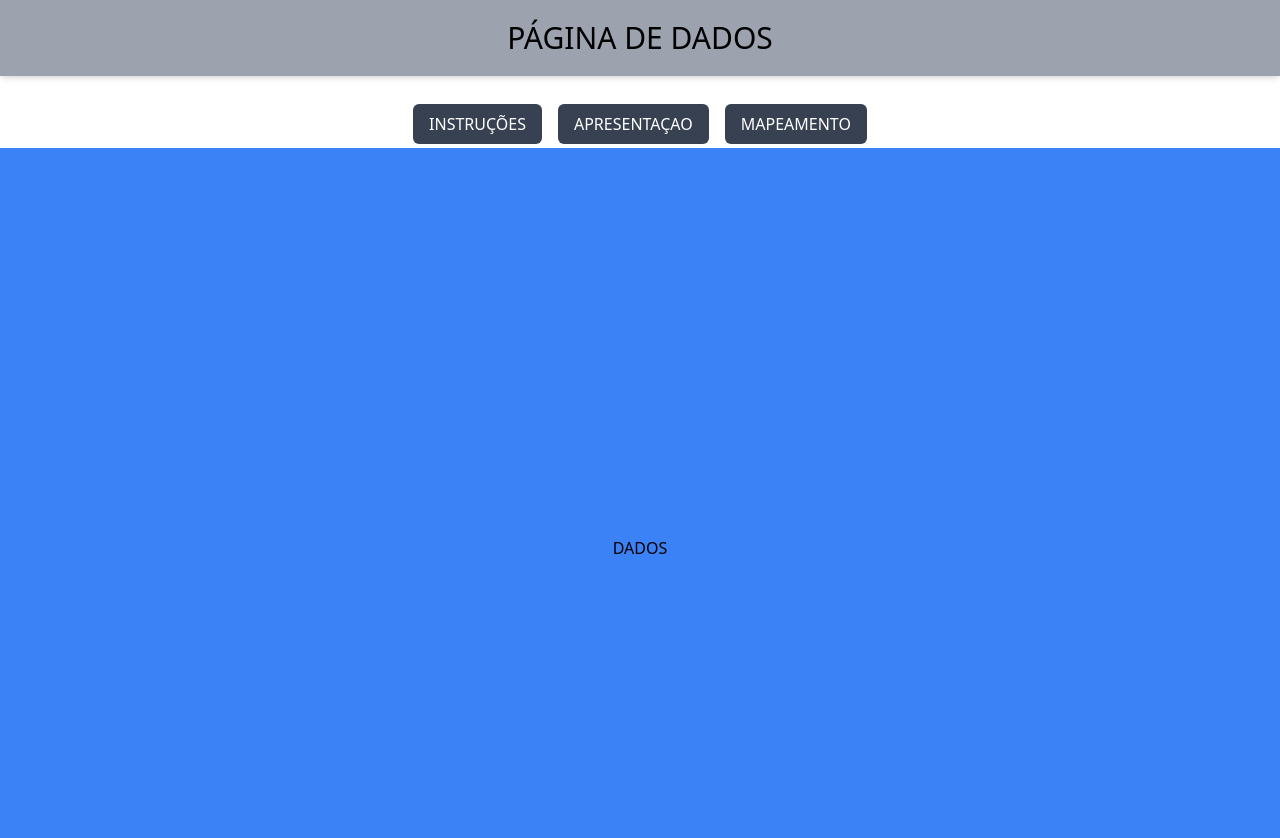
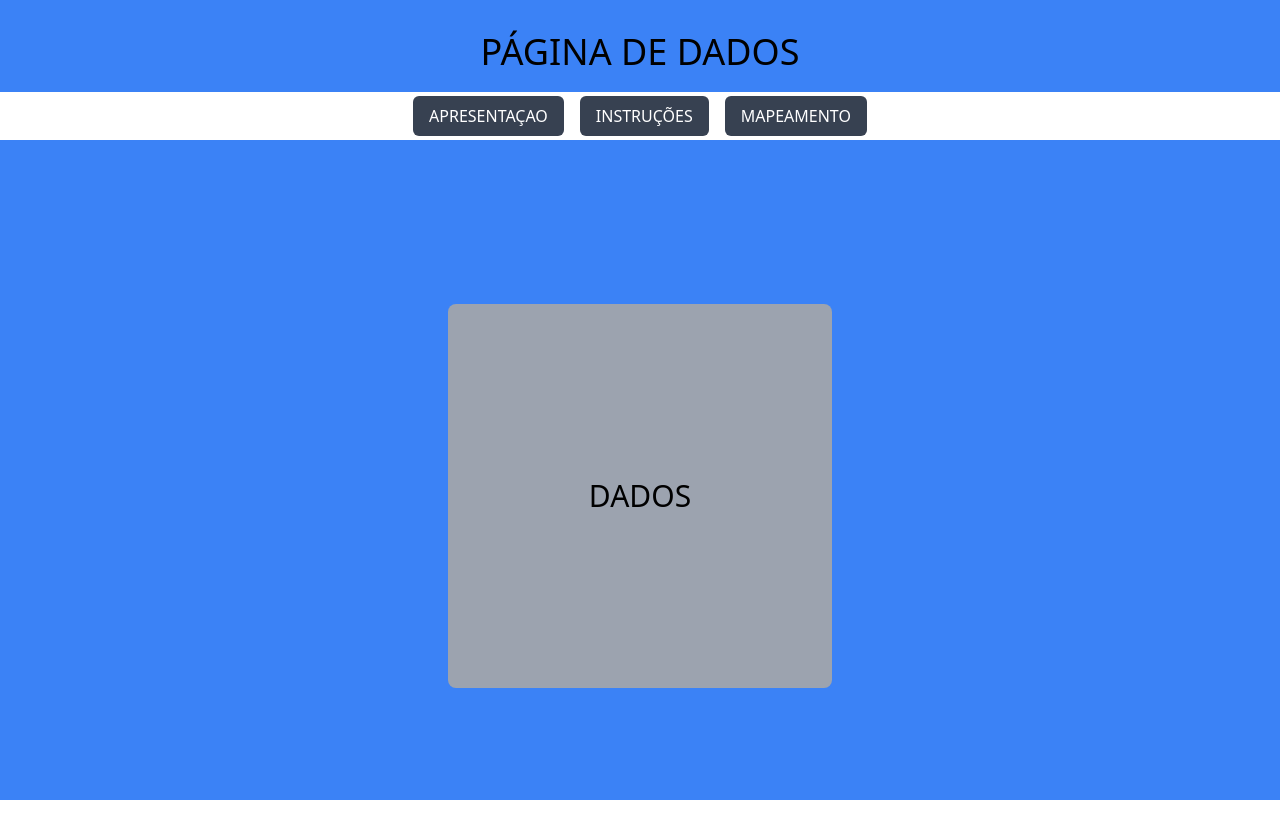
Before and after one commit to JoaoLago10/tcc-web, a React (Create React App) app in the folder front/: page /telaDados in a window 1280 px wide. Shown: the top 838 px of the page. After the commit the page ends 800 px from the top, so only its background shows below. Built offline with nearby package versions, Linux system fonts and the light colour scheme.

Commit message:
padronização header e main section

```diff
--- a/front/src/layout/TelaApresentação/HeaderApresentaçao.tsx
+++ b/front/src/layout/TelaApresentação/HeaderApresentaçao.tsx
@@ -4,11 +4,11 @@ import { BotaoInstrucoes,  BotaoDados, BotaoMapeamento } from '../../components/
 const HeaderApresentaçao: React.FC = () => {
   return (
      <>
-       <h1 className="text-center text-black mt-8 text-4xl">
-        APRESENTAÇÃO DO PROJETO
-       </h1>
-       <div className="w-full  bg-gray-400 h-12 mt-5 flex items-center justify-center">
-         <div className="flex space-x-4">
+      <h1 className="text-center text-black mt-8 text-4xl">
+        APRESENTAÇÃO
+      </h1>
+      <div className="w-full bg-white h-12 mt-5 flex items-center justify-center">
+        <div className="flex space-x-4">
            <BotaoMapeamento/>
            < BotaoInstrucoes />
            <BotaoDados />
--- a/front/src/layout/TelaApresentação/MainSectionApresentaçao.tsx
+++ b/front/src/layout/TelaApresentação/MainSectionApresentaçao.tsx
@@ -1,13 +1,11 @@
-// src/layout/TelaApresentação/MainSectionApresentaçao.tsx
 import React from 'react';
-import LogoUFMA from '../../assets/images/LogoUFMA.png';
 
 const MainSectionApresentaçao: React.FC = () => {
   return (
-    <div className="bg-blue-500 min-h-screen flex items-center justify-center">
-      <img src={LogoUFMA} alt="Logo UFMA" className="w-44" />
-      {/* Outros conteúdos podem ser adicionados aqui */}
+    <div className="bg-gray-400 rounded-lg w-full md:w-96 h-64 md:h-96 flex items-center justify-center text-3xl overflow-auto mr-0 md:mr-8 mb-8 md:mb-0">
+      APRESENTAÇÃO
     </div>
+
   );
 };
 
--- a/front/src/layout/TelaDados/HeaderDados.tsx
+++ b/front/src/layout/TelaDados/HeaderDados.tsx
@@ -1,17 +1,23 @@
+// src/layout/TelaDados/HeaderDados.tsx
 import React from 'react';
-import { BotaoInstrucoes,  BotaoApresentaçao, BotaoMapeamento } from '../../components/Buttons';
+import { BotaoInstrucoes, BotaoApresentaçao, BotaoMapeamento } from '../../components/Buttons';
 
-const Header3: React.FC = () => {
+const HeaderDados: React.FC = () => {
   return (
-    <><h1 className="fixed top-0 w-full bg-gray-400 text-center py-5 shadow-md text-3xl">PÁGINA DE DADOS</h1>
-    <div className="w-full bg-white h-12 mt-5 flex items-center justify-center">
-      <div className="flex space-x-4">
-        <BotaoInstrucoes />
-        <BotaoApresentaçao/>
-        <BotaoMapeamento/>
-      </div>
-    </div></>
+  <>
+       <h1 className="text-center text-black mt-8 text-4xl">
+         PÁGINA DE DADOS
+       </h1>
+       <div className="w-full bg-white h-12 mt-5 flex items-center justify-center">
+         <div className="flex space-x-4">
+           <BotaoApresentaçao/>
+           < BotaoInstrucoes />
+           <BotaoMapeamento />
+
+         </div>
+       </div>
+     </>
   );
 };
 
-export default Header3;
+export default HeaderDados;
--- a/front/src/layout/TelaDados/MainSectionDados.tsx
+++ b/front/src/layout/TelaDados/MainSectionDados.tsx
@@ -1,9 +1,17 @@
+// src/layout/TelaDados/MainSectionDados.tsx
 import React from 'react';
 
 const MainSectionDados: React.FC = () => {
   return (
-    <div className="flex flex-col items-center justify-center min-h-screen bg-blue-500">
-      <h1 className="text-Dadosxl text-black">DADOS</h1>
+    <div className="
+      bg-gray-400  rounded-lg  w-full  md:w-96  h-64 md:h-96 flex items-center justify-center text-3xl  overflow-auto absolute top-1/2
+      left-1/2
+      transform
+      -translate-x-1/2
+      -translate-y-1/2
+      mt-24
+    ">
+      DADOS
     </div>
   );
 };
--- a/front/src/layout/TelaInstruções/HeaderInstruçoes.tsx
+++ b/front/src/layout/TelaInstruções/HeaderInstruçoes.tsx
@@ -5,10 +5,10 @@ const HeaderInstruçoes: React.FC = () => {
   return (
      <>
        <h1 className="text-center text-black mt-8 text-4xl">
-        INSTRUÇÕES DE USO
-       </h1>
-       <div className="w-full bg-gray-400 h-12 mt-5 flex items-center justify-center">
-         <div className="flex space-x-4">
+       INSTRUÇÕES
+      </h1>
+      <div className="w-full bg-white h-12 mt-5 flex items-center justify-center">
+        <div className="flex space-x-4">
            <BotaoMapeamento/>
            < BotaoApresentaçao />
            <BotaoDados />
--- a/front/src/layout/TelaInstruções/MainSectionInstruçoes.tsx
+++ b/front/src/layout/TelaInstruções/MainSectionInstruçoes.tsx
@@ -2,9 +2,11 @@ import React from 'react';
 
 const MainSectionInstruçoes: React.FC = () => {
   return (
-    <div className="flex flex-col items-center justify-center min-h-screen bg-blue-500">
-      <h1 className="text-3xl text-black">INSTRUCÕES</h1>
-    </div>
+    <>
+        <div className="bg-gray-400 rounded-lg w-96 h-96 flex items-center justify-center text-3xl overflow-auto">
+         INSTRUÇÕES
+        </div>
+    </>
   );
 };
 
--- a/front/src/layout/TelaMapeamento/HeaderMapeamento.tsx
+++ b/front/src/layout/TelaMapeamento/HeaderMapeamento.tsx
@@ -5,7 +5,7 @@ const HeaderMapeamento: React.FC = () => {
   return (
     <>
       <h1 className="text-center text-black mt-8 text-4xl">
-        MAPEAMENTO E PREVISÃO DE CINTILAÇÃO IONOSFÉRICA
+        MAPEAMENTO
       </h1>
       <div className="w-full bg-white h-12 mt-5 flex items-center justify-center">
         <div className="flex space-x-4">
--- a/front/src/layout/TelaMapeamento/MainSectionMapeamento.tsx
+++ b/front/src/layout/TelaMapeamento/MainSectionMapeamento.tsx
@@ -2,9 +2,11 @@ import React from 'react';
 
 const MainSectionMapeamento: React.FC = () => {
   return (
-    <div className="bg-gray-400 rounded-lg w-96 h-96 flex items-center justify-center text-3xl">
-      <h1>MAPA</h1>
-    </div>
+    <>
+        <div className="bg-gray-400 rounded-lg w-96 h-96 flex items-center justify-center text-3xl overflow-auto">
+          MAPA
+        </div>
+    </>
   );
 };
 
--- a/front/src/screens/TelaApresentaçao.tsx
+++ b/front/src/screens/TelaApresentaçao.tsx
@@ -4,12 +4,16 @@ import MainSectionApresentaçao from '../layout/TelaApresentação/MainSectionAp
 
 
 const TelaApresentaçoes: React.FC = () => {
-    return (
-      <div className="bg-blue-500">
-        <HeaderApresentaçao/>
-        <MainSectionApresentaçao/>
+  return (
+    <div className="flex flex-col min-h-screen bg-blue-600">
+      <HeaderApresentaçao />
+      <div className="flex flex-1 items-center w-full">
+        <div className="ml-14">
+          <MainSectionApresentaçao />
+        </div>
       </div>
-    );
-  };
+    </div>
+  );
+};
 
   export default TelaApresentaçoes;
--- a/front/src/screens/TelaDados.tsx
+++ b/front/src/screens/TelaDados.tsx
@@ -4,9 +4,13 @@ import MainSectionDados from '../layout/TelaDados/MainSectionDados';
 
 const TelaDados: React.FC = () => {
   return (
-    <div className="pt-20">
+    <div className="flex flex-col min-h-screen bg-blue-500">
       <HeaderDados />
-      <MainSectionDados />
+      <div>
+        <div className="ml-14">
+          <MainSectionDados />
+        </div>
+      </div>
     </div>
   );
 };
--- a/front/src/screens/TelaInstruçoes.tsx
+++ b/front/src/screens/TelaInstruçoes.tsx
@@ -4,9 +4,13 @@ import MainSectionInstruçoes from '../layout/TelaInstruções/MainSectionInstru
 
 const TelaInstruçoes: React.FC = () => {
   return (
-    <div className="pt-Instruçoes0">
+    <div className="flex flex-col min-h-screen bg-blue-500">
       <HeaderInstruçoes />
-      <MainSectionInstruçoes />
+      <div className="flex flex-1 items-center w-full">
+        <div className="ml-14">
+          <MainSectionInstruçoes />
+        </div>
+      </div>
     </div>
   );
 };
```
